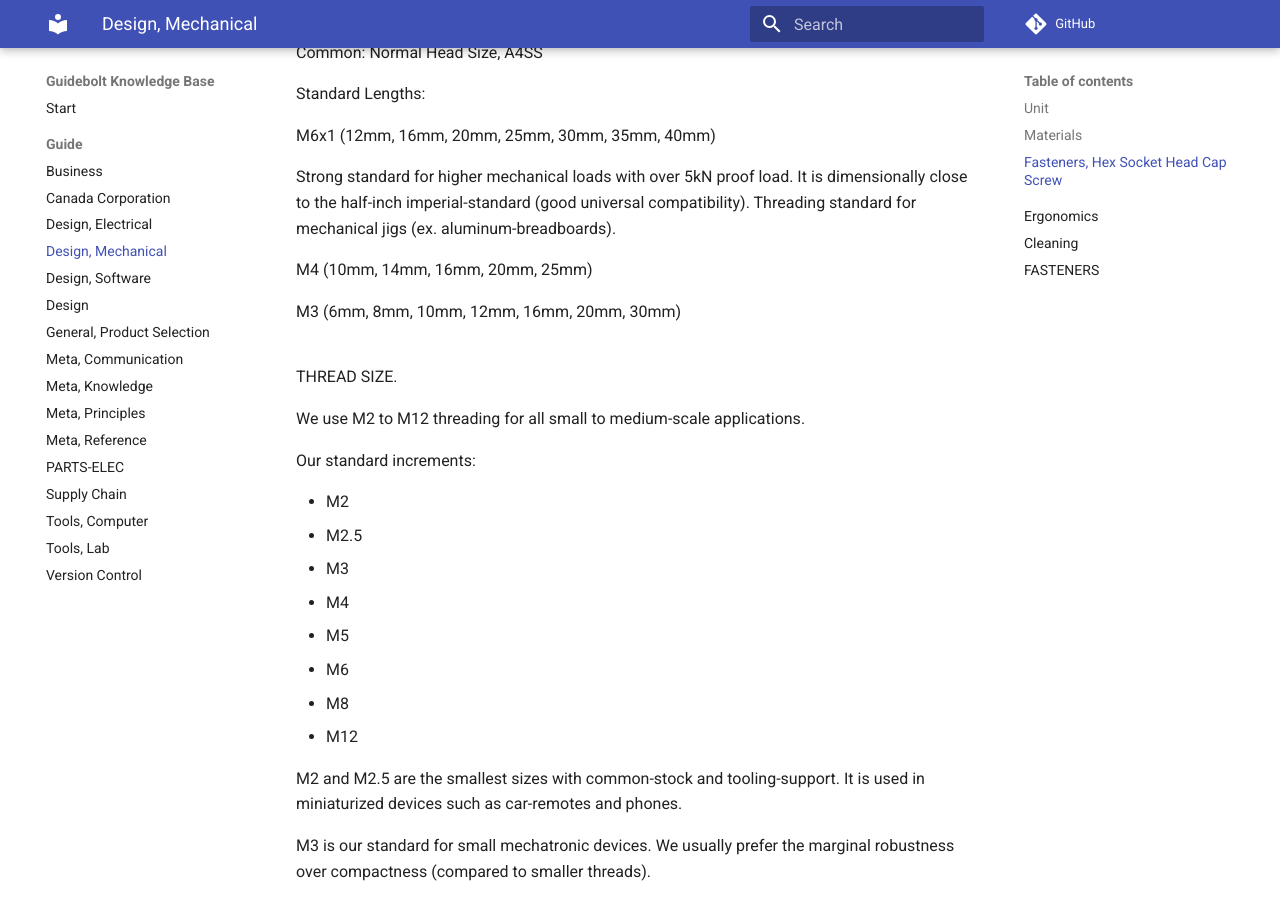
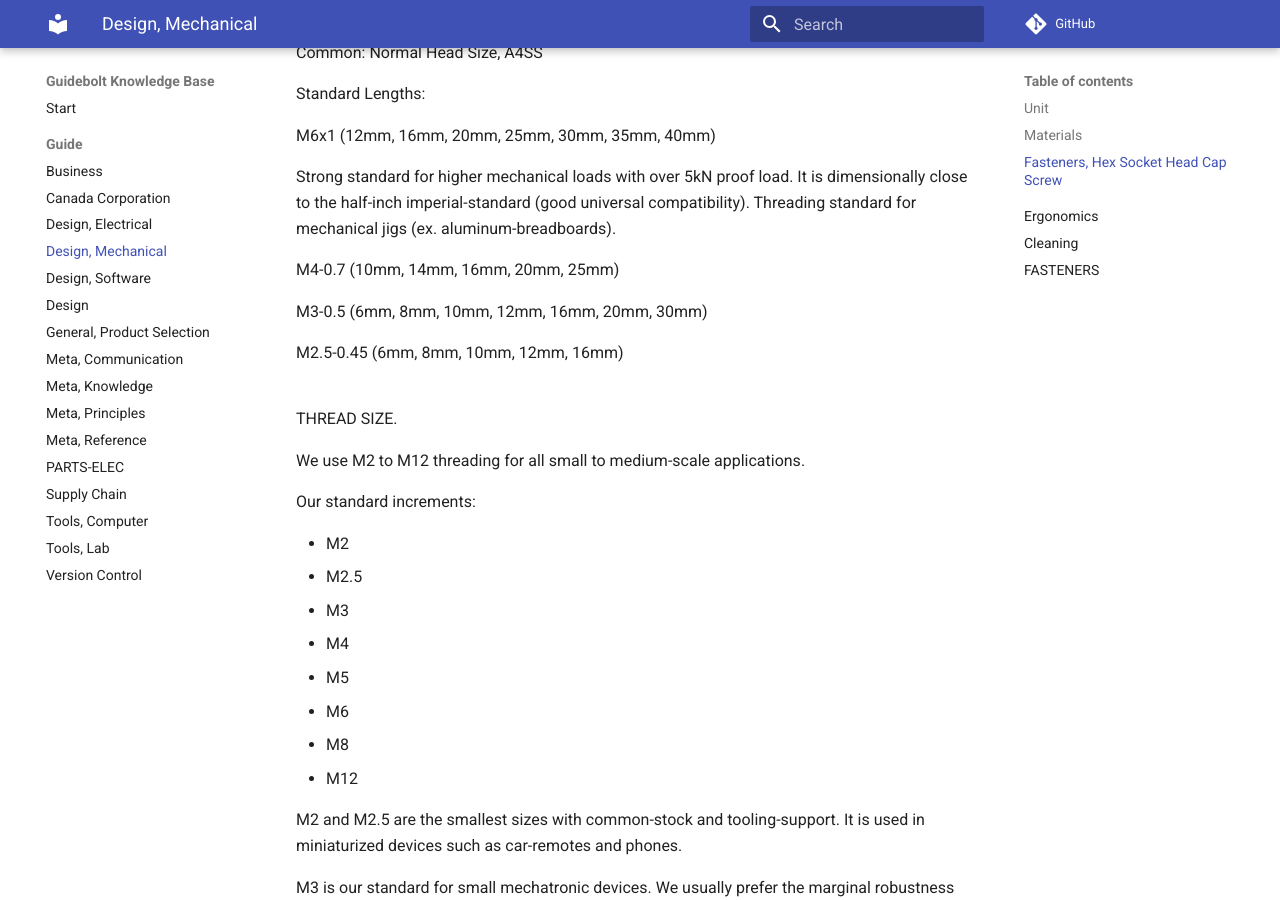
Before and after one commit to Guidebolt/knowledge, an MkDocs documentation site: the page built from docs/guide/design-m.md, in a window 1280 px wide and 900 px high, scrolled down 573 px. Built offline with MkDocs 1.6.1 and Material for MkDocs 9.7.7, drawn with Linux system fonts in a browser that asks for light colours; comment, search, counter and statistics services are not loaded.

Commit message:
M2.5 screws

```diff
--- a/docs/guide/design-m.md
+++ b/docs/guide/design-m.md
@@ -24,9 +24,11 @@ M6x1 (12mm, 16mm, 20mm, 25mm, 30mm, 35mm, 40mm)
 
 Strong standard for higher mechanical loads with over 5kN proof load. It is dimensionally close to the half-inch imperial-standard (good universal compatibility). Threading standard for mechanical jigs (ex. aluminum-breadboards).
 
-M4 (10mm, 14mm, 16mm, 20mm, 25mm)
+M4-0.7 (10mm, 14mm, 16mm, 20mm, 25mm)
 
-M3 (6mm, 8mm, 10mm, 12mm, 16mm, 20mm, 30mm)
+M3-0.5 (6mm, 8mm, 10mm, 12mm, 16mm, 20mm, 30mm)
+
+M2.5-0.45 (6mm, 8mm, 10mm, 12mm, 16mm)
 
 ##
 
```
